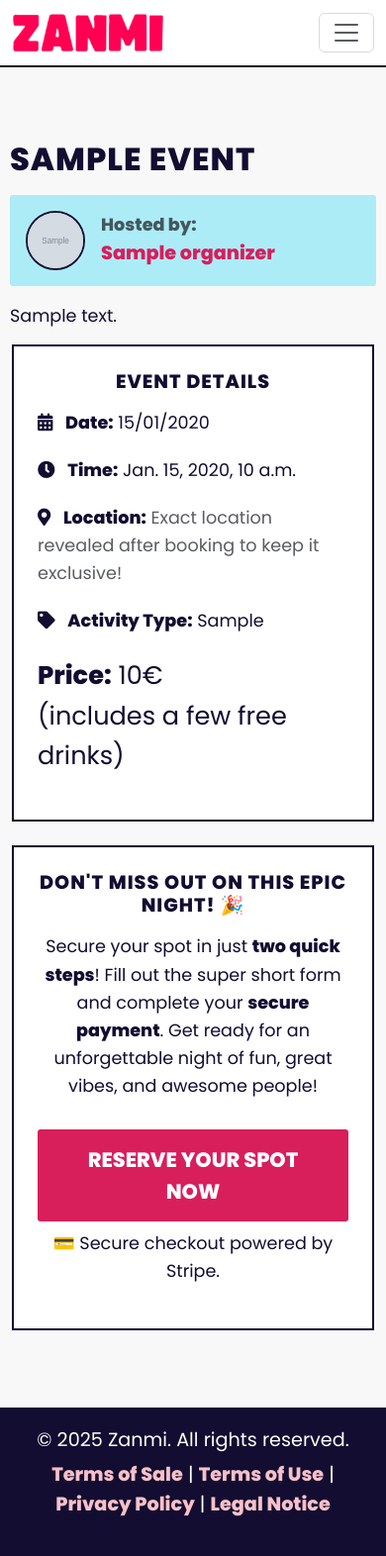
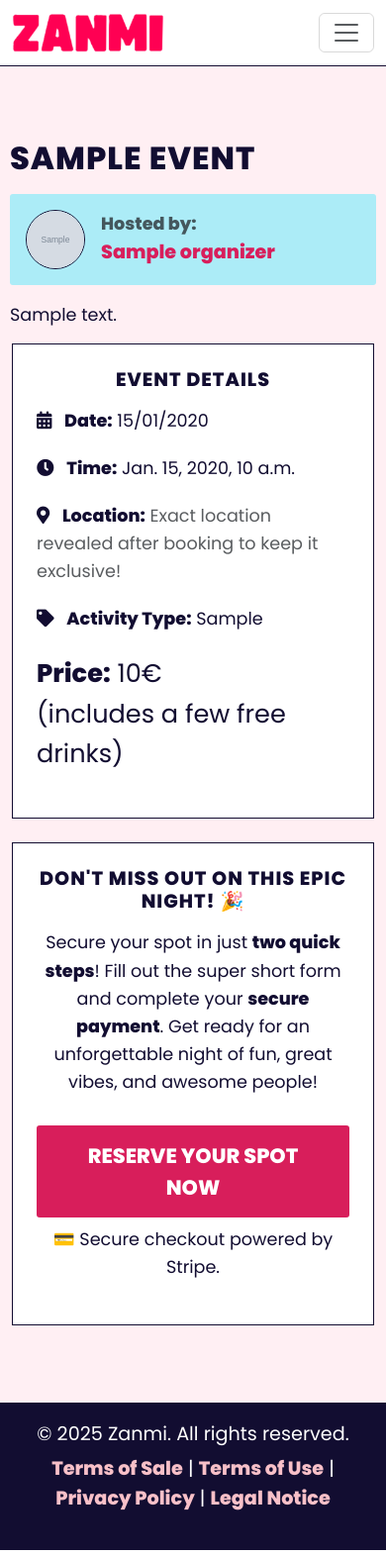
Before and after one commit to jafty/rafiki, a Django app: template events/templates/events/event_detail.html in a window 390 px wide. Shown: the whole page at 99% size. Run offline with Django 5.2, Linux system fonts and the light colour scheme; the template is opened without the code that fills it: most values are stand-ins (such as "Sample title", 1, 10 or a date in 2020); grey boxes marked "Sample" are stand-in pictures; some libraries are stand-ins or nearby versions.

Commit message:
phone commit

```diff
--- a/static/css/custom.css
+++ b/static/css/custom.css
@@ -45,7 +45,7 @@ body {
     font-family: 'Poppins', sans-serif; /* Police par défaut */
     color: #120D31; /* Couleur principale du texte */
     line-height: 1.6; /* Hauteur de ligne agréable */
-    background-color: #F8F8F8; /* Fond beige clair */
+    background-color: #ffeff3; /* Fond beige clair */
     display: flex;
     flex-direction: column;
 }
@@ -81,7 +81,7 @@ p {
 
 .thick-box {
     background-color: white;
-    border: 2px solid #120D31; /* Bordure fine pour le contraste */
+    border: 1px solid #120D31; /* Bordure fine pour le contraste */
     padding: 20px;
 }
 
@@ -193,7 +193,7 @@ form.rounded {
 
 .navbar {
     font-family: 'Poppins', sans-serif;
-    border-bottom: 2px solid #120D31;
+    border-bottom: 1px solid #120D31;
     background-color: white;
 }
 
@@ -225,7 +225,7 @@ form.rounded {
     background-color: #120D31; /* Bleu foncé */
     color: #FFFFFF; /* Texte blanc */
     font-size: 0.9rem;
-    border-top: 2px solid #120D31; /* Ligne fine en bleu clair */
+    border-top: 1px solid #120D31; /* Ligne fine en bleu clair */
     margin-top: auto;
 }
 
@@ -304,7 +304,7 @@ form.rounded {
     position: relative;
     text-align: left; /* Texte aligné à gauche */
     padding: 100px 0; /* Marge généreuse pour l'espacement */
-    border-top: 2px solid #b9b2e0;
+    border-top: 1px solid #b9b2e0;
     border-bottom: 4px solid #b9b2e0;
 }
 
@@ -479,7 +479,7 @@ form.rounded {
     background-color: #ACECF7; /* Bleu clair */
     padding: 20px;
     border-radius: 3px;
-    border: 2px solid #120D31; /* Optionnel : Bordure sombre */
+    border: 1px solid #120D31; /* Optionnel : Bordure sombre */
     color: #120D31; /* Texte bleu foncé */
     box-shadow: 0px 4px 10px rgba(0, 0, 0, 0.1); /* Légère ombre pour donner du relief */
 }
@@ -508,7 +508,7 @@ form.rounded {
 
 .profile-card {
     text-align: center;
-    border: 2px solid #120D31 ;
+    border: 1px solid #120D31 ;
     padding: 20px;
     background-color: #f9f9f9;
     margin-bottom: 35px;
@@ -548,7 +548,7 @@ form.rounded {
     border-radius: 50%; /* Rend l'image ronde */
     object-fit: cover; /* Ajuste l'image pour remplir le conteneur sans déformation */
     object-position: center; /* Centre l'image */
-    border: 2px solid #120D31; /* Optionnel : Ajoute une bordure pour le style */
+    border: 1px solid #120D31; /* Optionnel : Ajoute une bordure pour le style */
 }
 
 .event-image {
@@ -579,7 +579,7 @@ form.rounded {
 /* Quick Guide Cards */
 .quick-guide-card {
     background-color: #F8C0C8 ; /* Fond bleu clair */
-    border: 2px solid #120D31; /* Contour bleu foncé */
+    border: 1px solid #120D31; /* Contour bleu foncé */
     border-radius: 0; /* Bords carrés */
     padding: 25px;
     transition: transform 0.2s ease, box-shadow 0.2s ease;
@@ -623,7 +623,7 @@ form.rounded {
 /* Barre fine entre le titre et le texte */
 .quick-guide-card hr {
     border: 0;
-    border-top: 2px solid #120D31; /* Barre fine bleu foncé */
+    border-top: 1px solid #120D31; /* Barre fine bleu foncé */
     margin: 10px 0;
     width: 50%; /* Barre centrée plus courte */
     margin-left: auto;
@@ -717,7 +717,7 @@ form.rounded {
     height: 60px;
     border-radius: 50%;
     object-fit: cover;
-    border: 2px solid #120D31;
+    border: 1px solid #120D31;
 }
 
 /* Lien vers le profil de l'organisateur */
```
